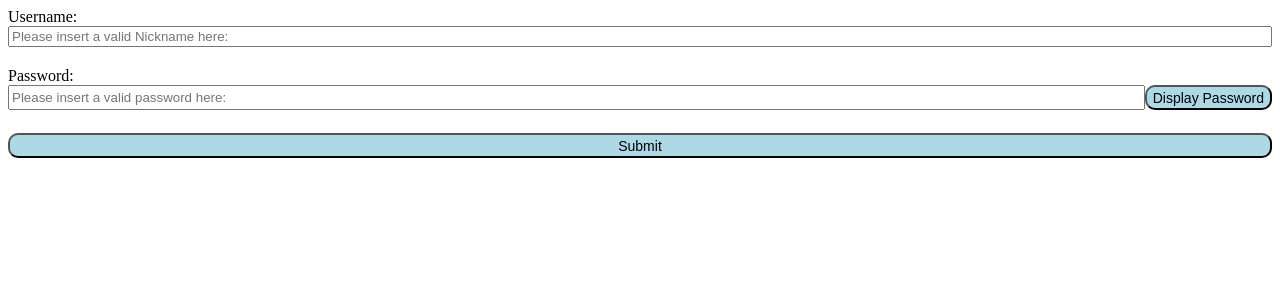
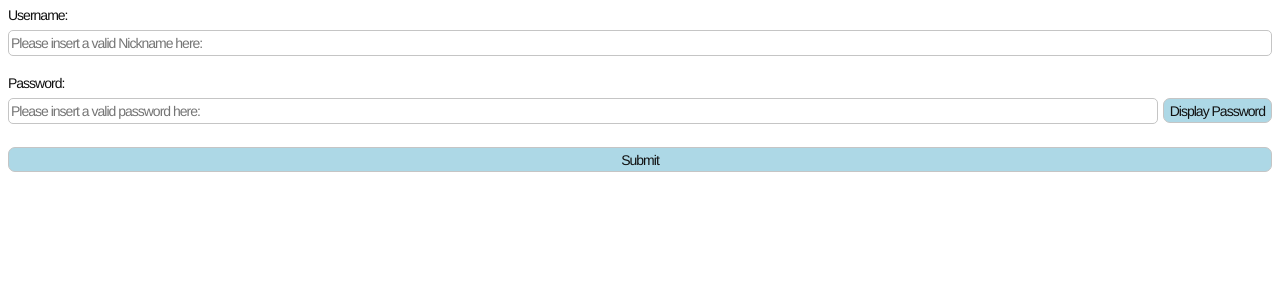
Before and after one commit to manuelc2209/react-ui, a React (Create React App) app: page / in a window 1280 px wide. Shown: the top 300 px of the page. Built offline with nearby package versions, Linux system fonts and the light colour scheme.

Commit message:
Updated UI

```diff
--- a/src/App.tsx
+++ b/src/App.tsx
@@ -1,11 +1,11 @@
-import React, { useState } from "react";
-import { Login } from "./components/ui/login";
+import React, { useState } from 'react';
+import { Login } from './components/ui/login';
 
 export const App: React.FC = () => {
     const [disabled, setDisabled] = useState(false);
 
     const handleOnClick = () => {
-    //setDisabled(true);
+        setDisabled(true);
     };
 
     return (
--- a/src/GlobalStyles.tsx
+++ b/src/GlobalStyles.tsx
@@ -2,5 +2,11 @@ import { css } from "styled-components";
 
 export const fontStyle = css`
   font-size: 14px;
-  font-weight: 400;
+  font-weight: 500;
+  color: #111;
+  font-family: "Helvetica Neue", sans-serif;
+  letter-spacing: -1px;
+  line-height: 1;
 `;
+
+export const lightgrey1 = "#c5c5c5";
--- a/src/components/Button/index.tsx
+++ b/src/components/Button/index.tsx
@@ -1,6 +1,6 @@
-import React from "react";
-import styled from "styled-components";
-import { fontStyle } from "../../GlobalStyles";
+import React from 'react';
+import styled from 'styled-components';
+import { fontStyle, lightgrey1 } from '../../GlobalStyles';
 
 interface StyledButtonProps {
     onClick?: () => void;
@@ -13,8 +13,9 @@ interface StyledButtonProps {
 const StyledButton = styled.button<StyledButtonProps>`
     width: auto;
     height: 25px;
+    border: 1px solid ${lightgrey1};
     background-color: lightblue;
-  border-radius: 10px;
+    border-radius: 7px;
 
     :hover {
         background-color: #a8c1f6;
@@ -33,7 +34,7 @@ export const Button: React.FC<StyledButtonProps> = ({
     children,
     onClick,
     onMouseUp,
-  onMouseDown,
+    onMouseDown
 }) => {
     return (
         <StyledButton
--- a/src/components/ui/login/index.tsx
+++ b/src/components/ui/login/index.tsx
@@ -1,7 +1,9 @@
-import React, { useState } from "react";
-import styled from "styled-components";
-import { Button } from "../../Button";
-import { mediumRegex, strongRegex } from "./utils";
+import React, { useState } from 'react';
+import styled from 'styled-components';
+import { fontStyle, lightgrey1 } from '../../../GlobalStyles';
+
+import { Button } from '../../Button';
+import { mediumRegex, strongRegex } from './utils';
 
 interface LoginProps {
     nicknamePlaceholder?: string;
@@ -20,6 +22,7 @@ interface StyledContainerProps {
 interface StyledInputProps {
     placeholder?: string;
     disabled?: boolean;
+    hasMargin?: boolean;
     onBlur?: (event: React.FocusEvent<HTMLInputElement>) => void;
 }
 
@@ -29,10 +32,16 @@ interface StyledDisplayProps {
 }
 
 const setCursor = ({ disabled }: { disabled?: boolean }) => {
-  return disabled ? "not-allowed" : "pointer";
+    return disabled ? 'not-allowed' : 'default';
 };
 
-const StyledInput = styled.input<StyledInputProps>``;
+const setMargin = ({ hasMargin }: { hasMargin?: boolean }) => hasMargin && 'margin-right: 5px';
+
+const StyledInput = styled.input<StyledInputProps>`
+    border-radius: 5px;
+    border: 1px solid ${lightgrey1};
+    ${setMargin}
+`;
 
 const StyledLabel = styled.span``;
 
@@ -54,11 +63,17 @@ const StyledContainer = styled.div<StyledContainerProps>`
     }
 
     ${StyledInput},
+    ${StyledLabel} {
+        height: 22px;
+    }
+
+    ${StyledInput},
     ${StyledButton},
   ${StyledDisplay},
   ${StyledLabel} {
         cursor: ${setCursor};
         user-select: none;
+        ${fontStyle};
     }
 `;
 
@@ -78,22 +93,22 @@ export const Login: React.FC<LoginProps> = ({
     passwordPlaceholder,
     validatePassword,
     disabled,
-  onClick,
+    onClick
 }) => {
-  const [backgroundColor, setBackgroundColor] = useState("");
-  const [displayWidth, setDisplayWidth] = useState("");
+    const [backgroundColor, setBackgroundColor] = useState('');
+    const [displayWidth, setDisplayWidth] = useState('');
     const [displayPassword, setDisplayPassword] = useState(false);
 
     const handleValidation = (event: React.FocusEvent<HTMLInputElement>) => {
         if (strongRegex.test(event.target.value)) {
-      setBackgroundColor("#0F9D58");
-      setDisplayWidth("50%");
+            setBackgroundColor('#0F9D58');
+            setDisplayWidth('50%');
         } else if (mediumRegex.test(event.target.value)) {
-      setBackgroundColor("#F4B400");
-      setDisplayWidth("30%");
+            setBackgroundColor('#F4B400');
+            setDisplayWidth('30%');
         } else {
-      setBackgroundColor("#DB4437");
-      setDisplayWidth("15%");
+            setBackgroundColor('#DB4437');
+            setDisplayWidth('15%');
         }
     };
 
@@ -102,10 +117,7 @@ export const Login: React.FC<LoginProps> = ({
             {Boolean(nameLabel) && (
                 <StyledContainer>
                     <StyledLabel>{nameLabel}</StyledLabel>
-          <StyledInput
-            placeholder={nicknamePlaceholder}
-            disabled={disabled}
-          ></StyledInput>
+                    <StyledInput placeholder={nicknamePlaceholder} disabled={disabled}></StyledInput>
                 </StyledContainer>
             )}
             {Boolean(passwordLabel) && (
@@ -118,7 +130,8 @@ export const Login: React.FC<LoginProps> = ({
                             onChange={(event: React.FocusEvent<HTMLInputElement>) =>
                                 validatePassword && handleValidation && handleValidation(event)
                             }
-              type={displayPassword ? "text" : "password"}
+                            type={displayPassword ? 'text' : 'password'}
+                            hasMargin={true}
                         ></StyledInput>
                         <StyledButton
                             onMouseDown={() => setDisplayPassword && setDisplayPassword(true)}
@@ -128,10 +141,7 @@ export const Login: React.FC<LoginProps> = ({
                             Display Password
                         </StyledButton>
                     </StyledInputContainer>
-          <StyledDisplay
-            backgroundColor={backgroundColor}
-            displayWidth={displayWidth}
-          />
+                    <StyledDisplay backgroundColor={backgroundColor} displayWidth={displayWidth} />
                 </StyledContainer>
             )}
             <StyledButton onClick={() => onClick && onClick()} disabled={disabled}>
```
Also changed, not shown: .eslintrc.json, 2 other files (tests, documents, lock files or other folders). Lines whose indentation alone changed are shown as unchanged.
